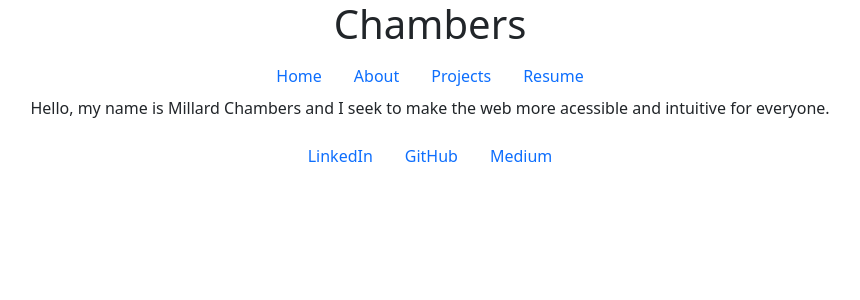
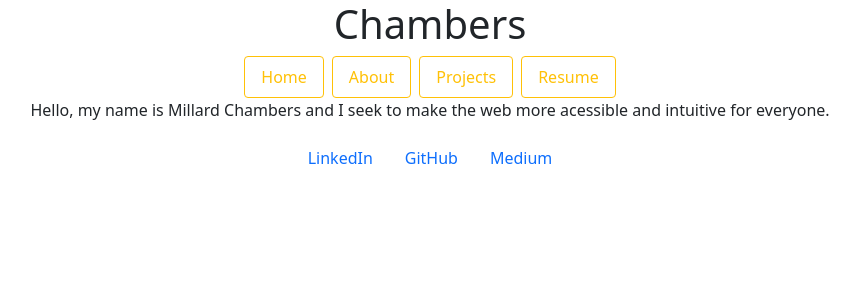
Before and after one commit to MChambersIV/Portfolio, a React (Create React App) app: page / in a window 1280 px wide. Shown: the top 300 px of the page, without its empty margins (210-1070 px from the left). Built offline with nearby package versions, Linux system fonts and the light colour scheme.

Commit message:
Updated styling elements in Nav.js

```diff
--- a/src/components/Nav.js
+++ b/src/components/Nav.js
@@ -3,24 +3,24 @@ import React from 'react';
 
 export default function Nav({ changePage }) {
   return (
-    <ul className="nav justify-content-center">
+    <ul className="nav justify-content-center mr-1">
       <li className="nav-item">
-        <a href="#home" onClick= { () => changePage('Home') } className="nav-link" >
+        <a href="#home" onClick= { () => changePage('Home') } className="nav-link text-warning border border-warning mx-1 rounded" >
           Home
         </a>
       </li>
       <li className="nav-item">
-        <a href="#about" onClick= { () => changePage('About') }className="nav-link">
+        <a href="#about" onClick= { () => changePage('About') }className="nav-link text-warning border border-warning mx-1 rounded">
           About
         </a>
       </li>
       <li className="nav-item">
-        <a href="#projects" onClick= { () => changePage('Projects') } className="nav-link">
+        <a href="#projects" onClick= { () => changePage('Projects') } className="nav-link text-warning border border-warning mx-1 rounded">
           Projects
         </a>
       </li>
       <li className="nav-item">
-        <a href="#resume" onClick= { () => changePage('Resume') } className="nav-link">
+        <a href="#resume" onClick= { () => changePage('Resume') } className="nav-link text-warning border border-warning mx-1 rounded">
           Resume
         </a>
       </li>
```
